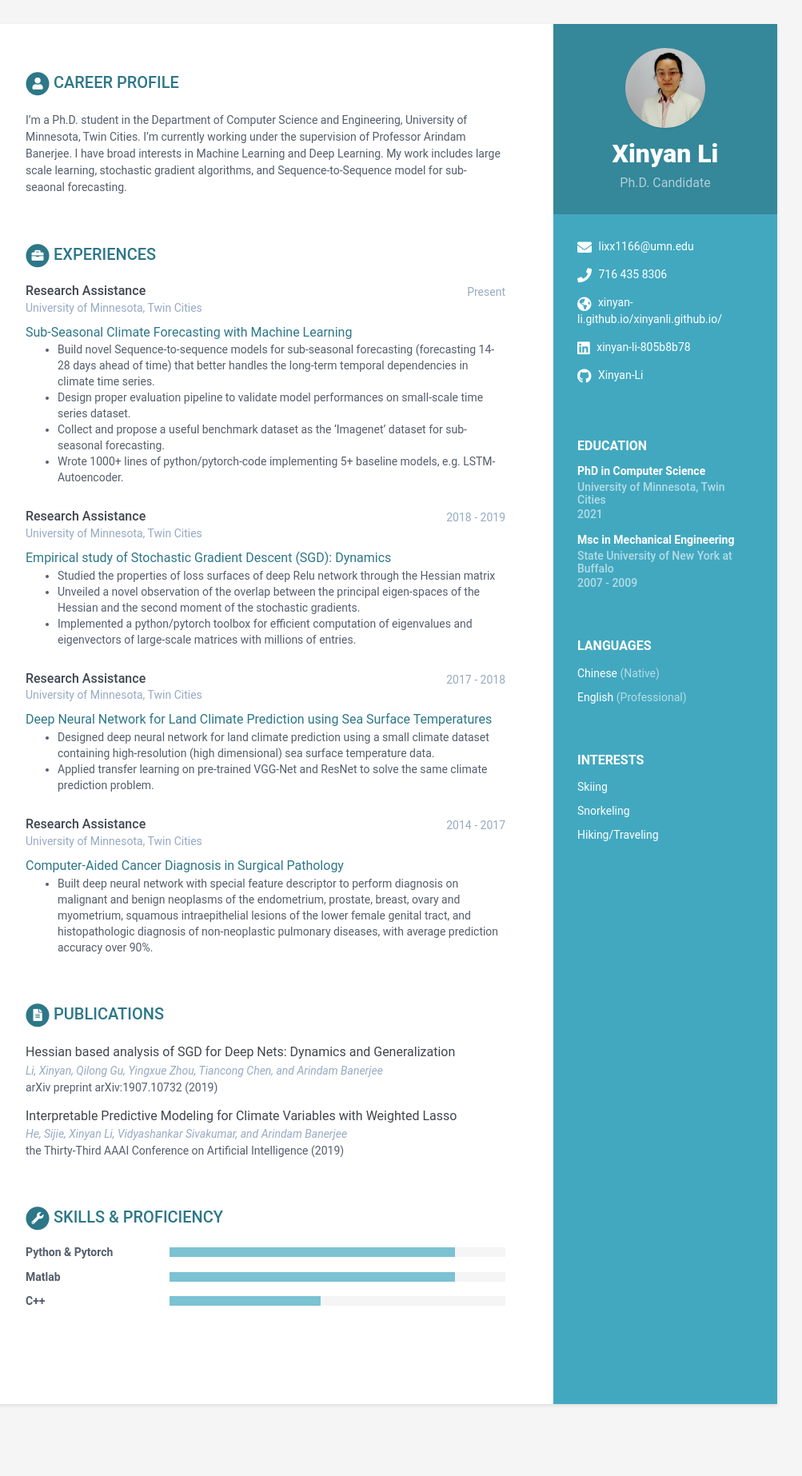
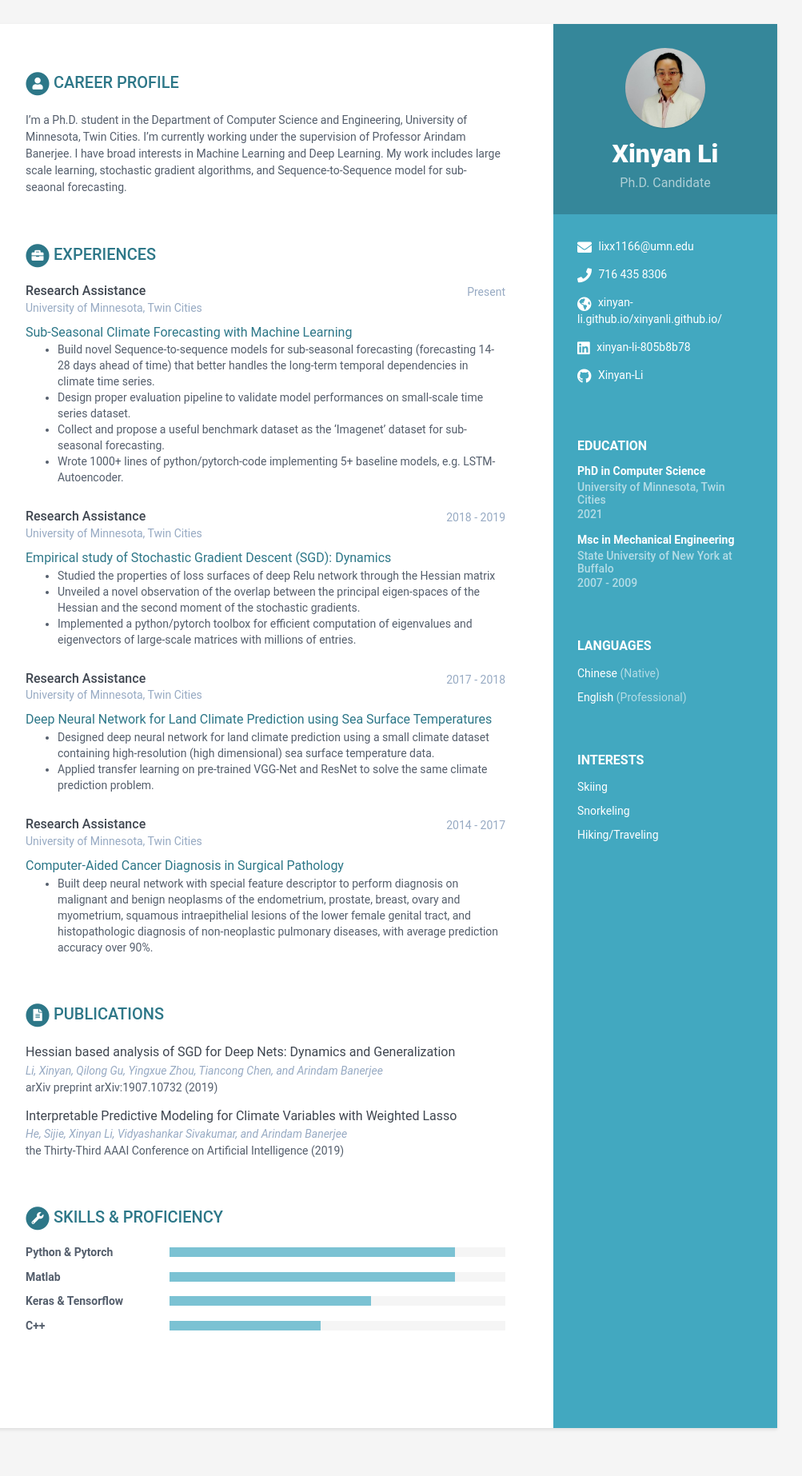
Before and after one commit to Xinyan-Li/xinyanli.github.io, a Jekyll site: the page built from index.html, in a window 1280 px wide. Shown: the whole page at 80% size, without its empty margins (168-1171 px from the left). Built offline with Jekyll 4.4.1, drawn with Linux system fonts in a browser that asks for light colours; before the commit the page ends 1816 px from its top, so only the background shows below that.

Commit message:
Update data.yml

```diff
--- a/_data/data.yml
+++ b/_data/data.yml
@@ -175,6 +175,9 @@ skills:
       - name: Matlab
         level: 85%
 
+      - name: Keras & Tensorflow
+        level: 60%
+
       - name: C++
         level: 45%
 
```
